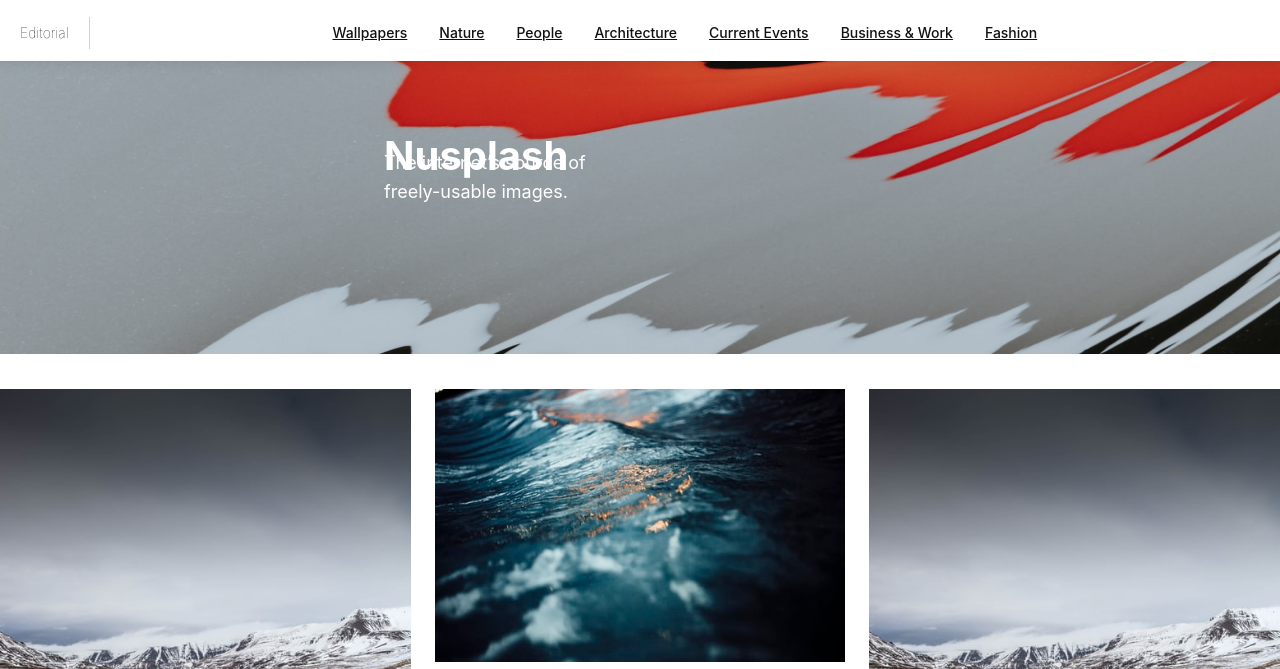
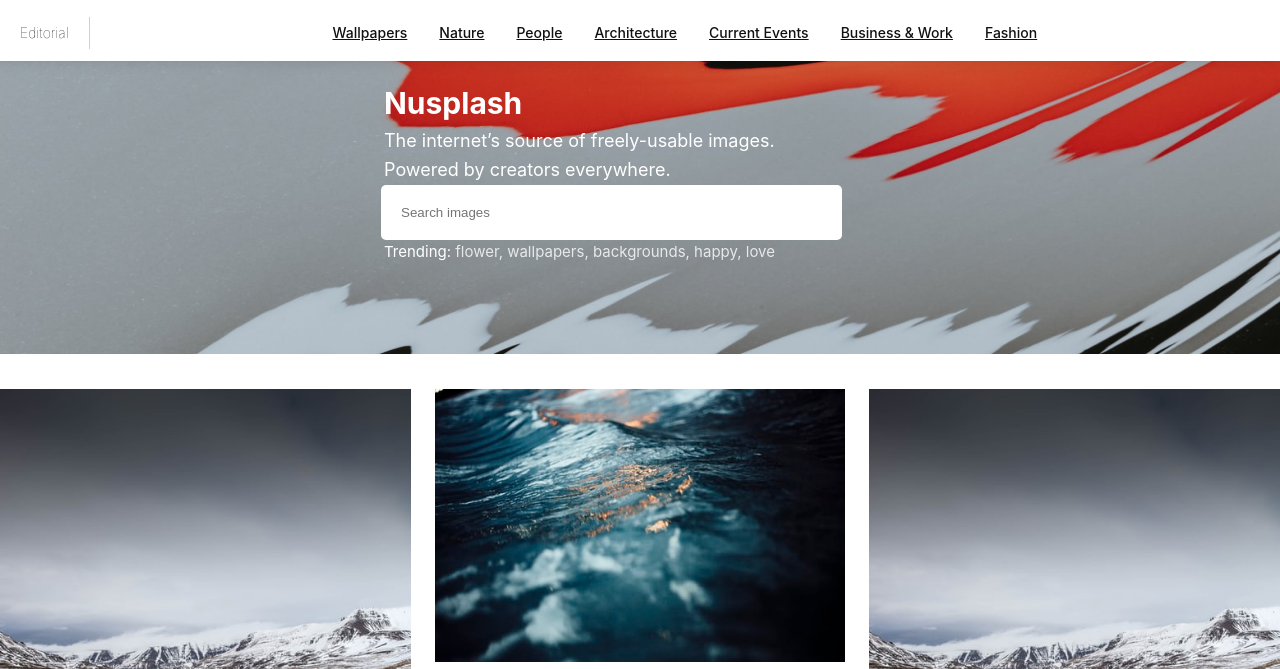
Before and after one commit to tuf75588/50-React-Projects-Part1, a Gatsby site in the folder 01-marketing-site/: page / in a window 1280 px wide. Shown: the part 57-726 px from the top of the page. Built offline with nearby package versions, Linux system fonts and the light colour scheme; Gatsby itself is replaced by a stand-in of ours.

Commit message:
finish landing page

```diff
--- a/01-marketing-site/gatsby-config.js
+++ b/01-marketing-site/gatsby-config.js
@@ -33,4 +33,4 @@ module.exports = {
     // To learn more, visit: https://gatsby.dev/offline
     // `gatsby-plugin-offline`,
   ],
-}
+};
--- a/01-marketing-site/src/components/hero.tsx
+++ b/01-marketing-site/src/components/hero.tsx
@@ -2,12 +2,16 @@ import React from 'react';
 import { StaticImage } from 'gatsby-plugin-image'
 function Hero() {
   return (
-    <div className="hero-container" style={{ width: '100vw', padding: 0, position: 'relative' }}>
-      <div style={{ position: 'absolute', fontWeight: 700, zIndex: 1, top: '20%', left: '30%', fontSize: '2.5rem', color: '#fff' }}>
-        <span>Nusplash</span>
-      </div>
-      <div style={{ position: 'absolute', zIndex: 2, display: 'flex', flexDirection: 'column', justifyContent: 'center', height: '100%', alignItems: 'center', width: '19%', paddingRight: '12px', top: '-13%', left: '30%', color: '#fff' }}>
-        <h1 style={{ fontSize: '18px', fontWeight: 400, }}>The internet’s source of freely-usable images.</h1>
+    <div className="hero-container" style={{ padding: 0, position: 'relative' }}>
+
+      <div className="flex-containe" style={{ position: 'absolute', display: 'flex', flexDirection: 'column', zIndex: '1', height: '70%', justifyContent: 'center', left: '30%', color: '#fff', width: '60%' }}>
+        <h1 style={{ fontWeight: 700 }}>Nusplash</h1>
+        <span className="subtext">The internet’s source of freely-usable images.</span>
+        <p className="subtext">Powered by creators everywhere.</p>
+        <input type="text" name="search" placeholder="Search images" style={{ padding: '20px', width: '60%', borderRadius: '5px', border: 0, marginLeft: '-3px' }} />
+        <p>Trending: <span style={{
+          color: 'hsla(0,0%,100%,.8)'
+        }}>flower, wallpapers, backgrounds, happy, love</span></p>
       </div>
       <StaticImage
         src="../images/hero.jpg"
@@ -16,7 +20,7 @@ function Hero() {
         alt="Nusplash hero"
         style={{ marginBottom: `1.45rem` }}
       />
-    </div>
+    </div >
   )
 }
 
--- a/01-marketing-site/src/components/layout.css
+++ b/01-marketing-site/src/components/layout.css
@@ -254,3 +254,8 @@ body {
   gap: 10px;
   grid-template-columns: minmax(0, 1fr);
 }
+
+.subtext {
+  font-size: 18px;
+  font-weight: 400;
+}
```
Also changed, not shown: 01-marketing-site/src/images/gatsby-icon.png (added).
